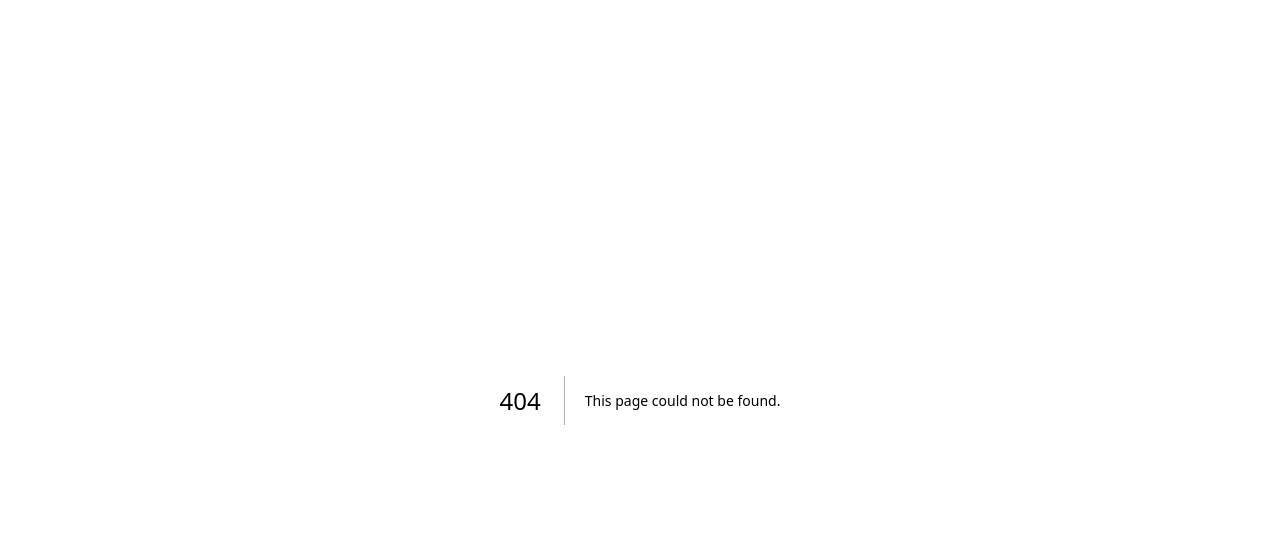
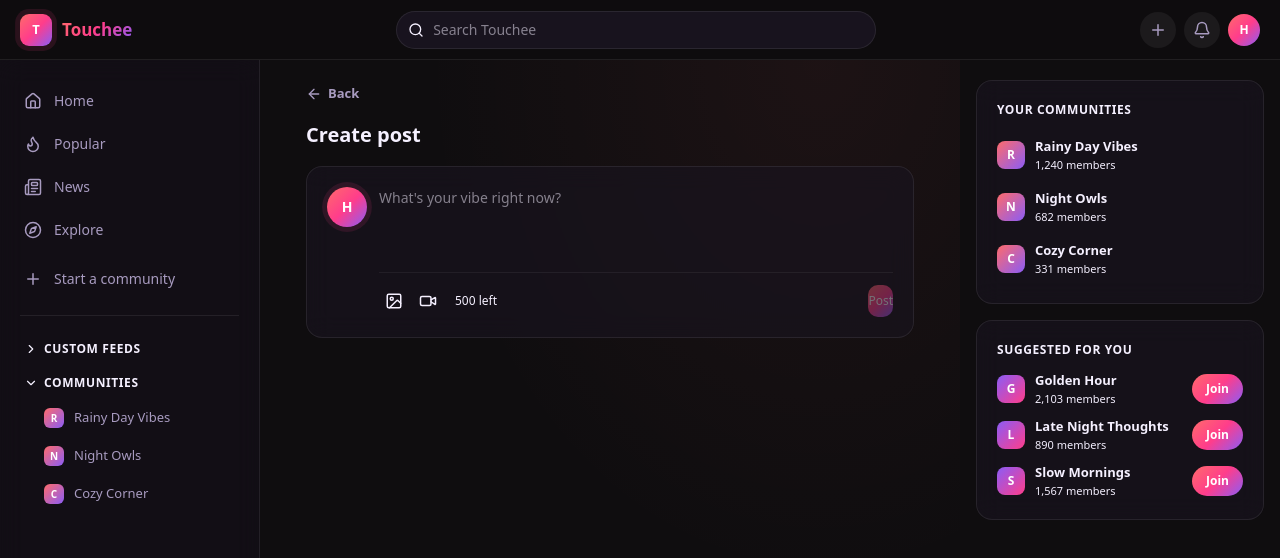
Before and after one commit to H-Viet/touchee-frontend, a Next.js app: page /create-post in a window 1280 px wide. Before the commit this address had no page. Shown: the top 558 px of the page. Built offline with nearby package versions, Linux system fonts and the light colour scheme.

Commit message:
feat: add create post

```diff
--- /dev/null
+++ b/src/app/(main)/create-post/page.tsx
@@ -0,0 +1,55 @@
+"use client";
+
+import { useRouter } from "next/navigation";
+import { ArrowLeft } from "lucide-react";
+import { CreatePost } from "@/components/posts/CreatePost";
+
+export default function CreatePostPage() {
+  const router = useRouter();
+
+  const handleCreate = (
+    content: string,
+    mediaUrl: string | null,
+    mediaType: "image" | "video" | null,
+  ) => {
+    console.log("new post", { content, mediaUrl, mediaType });
+    router.push("/");
+  };
+
+  return (
+    <div>
+      <button
+        onClick={() => router.back()}
+        style={{
+          background: "none",
+          border: "none",
+          cursor: "pointer",
+          display: "flex",
+          alignItems: "center",
+          gap: "6px",
+          color: "var(--color-text-secondary)",
+          fontSize: "13px",
+          fontWeight: 600,
+          padding: 0,
+          marginBottom: "16px",
+        }}
+      >
+        <ArrowLeft size={16} />
+        Back
+      </button>
+
+      <h1
+        style={{
+          margin: "0 0 16px",
+          fontSize: "20px",
+          fontWeight: 700,
+          color: "var(--color-text-primary)",
+        }}
+      >
+        Create post
+      </h1>
+
+      <CreatePost onSubmit={handleCreate} />
+    </div>
+  );
+}
```
